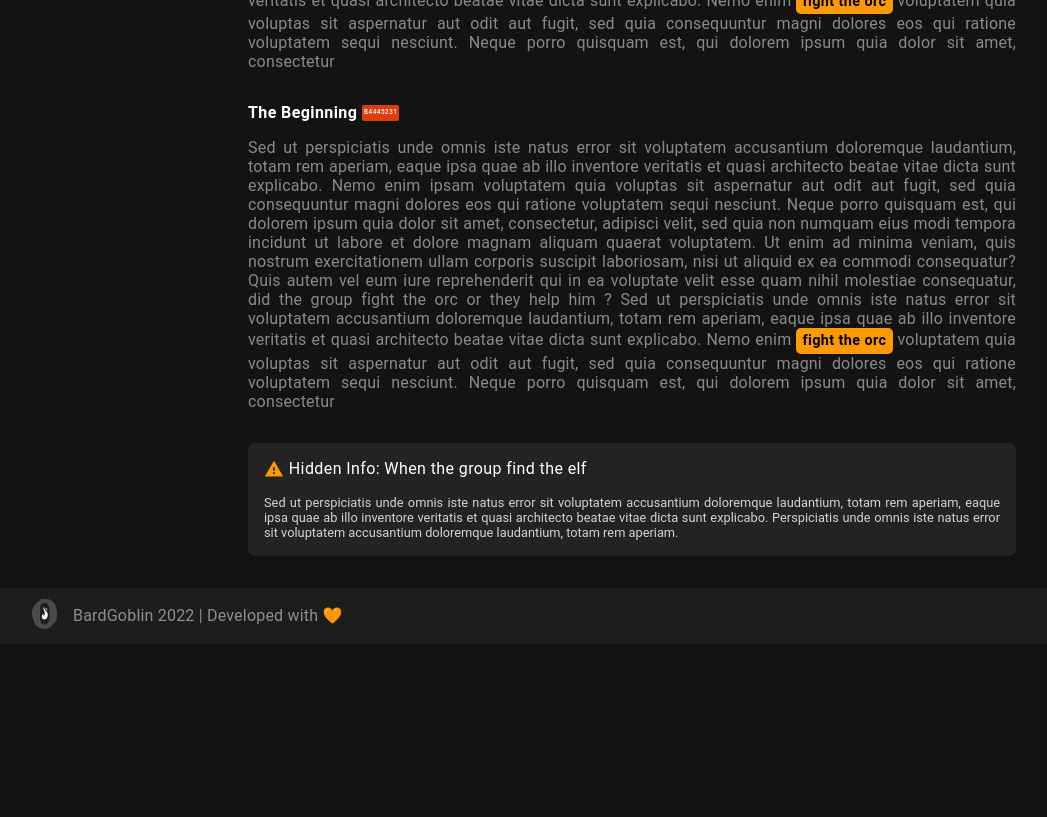
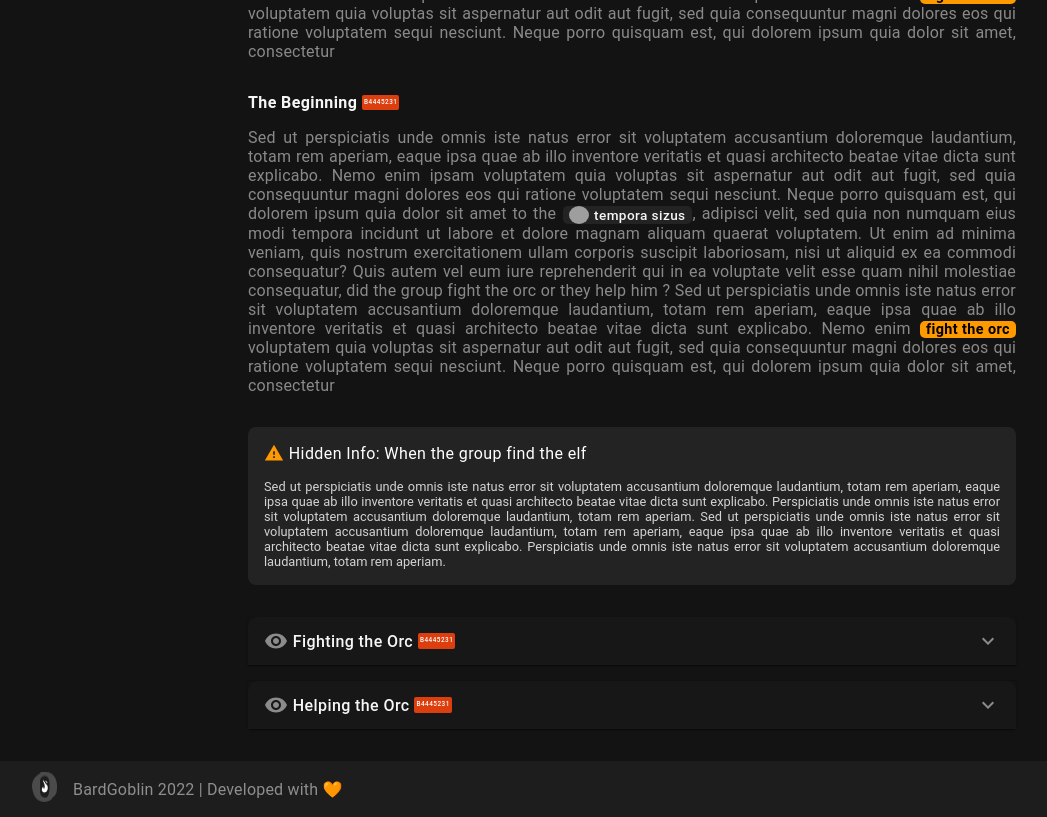
Before and after one commit to volpatocode/bardgoblin, a Next.js app: page /topic/topic in a window 1280 px wide. Shown: the part 1160-1977 px from the top of the page, without its empty margins (8-1055 px from the left). Before the commit the page ends 1804 px from the top, so only its background shows below. Built offline with nearby package versions, Linux system fonts and the light colour scheme; grey boxes are pictures that could not be loaded; a web font is replaced by a local one.

Commit message:
feat: optional quest accordion

```diff
--- /dev/null
+++ b/src/components/Topic/BadgeCharacter/index.tsx
@@ -0,0 +1,13 @@
+import React from "react";
+import { BadgeCharacter, CharacterImage } from "./styles";
+
+export type badgeType = {};
+
+export default function index({}: badgeType) {
+  return (
+    <BadgeCharacter>
+      <CharacterImage src="https://pbs.twimg.com/profile_images/1208753996418232321/oB769Osy_400x400.jpg" />
+      tempora sizus
+    </BadgeCharacter>
+  );
+}
--- /dev/null
+++ b/src/components/Topic/BadgeCharacter/styles.ts
@@ -0,0 +1,25 @@
+import styled from "@emotion/styled";
+import { Button } from "@mui/material";
+
+export const BadgeCharacter = styled(Button)`
+  color: #f6f6f6;
+  text-transform: none;
+  background: #232323;
+  font-size: 0.85rem;
+  padding: 0 6px;
+  border-radius: 5px;
+  line-height: normal;
+  letter-spacing: 0.4px;
+  font-weight: 500;
+  :hover {
+    background: #232323;
+  }
+  margin: 0 1px;
+`;
+
+export const CharacterImage = styled.img`
+  border-radius: 50%;
+  width: 20px;
+  height: 18px;
+  margin-right: 5px;
+`;
--- a/src/components/Topic/BadgeOption/styles.ts
+++ b/src/components/Topic/BadgeOption/styles.ts
@@ -11,6 +11,7 @@ export const BadgeOption = styled(Button)`
   transition: 200ms ease-in-out;
   min-width: 0;
   font-weight: 600;
+  line-height: normal;
   :hover {
     background: #FF9900;
   }
--- /dev/null
+++ b/src/components/Topic/OptionalQuestAccordion/index.tsx
@@ -0,0 +1,62 @@
+import React from "react";
+import BadgeID from "../BadgeID";
+
+import {
+  OptionalQuestAccordion,
+  StyledAccordion,
+  StyledAccordionDetails,
+  StyledAccordionSummary,
+  OptionalQuestInfo,
+  OptionalQuestTitle,
+  StyledVisibilityIcon,
+  StyledExpandMoreIcon,
+} from "./styles";
+
+export default function index() {
+  return (
+    <OptionalQuestAccordion>
+      <StyledAccordion>
+        <StyledAccordionSummary
+          expandIcon={<StyledExpandMoreIcon />}
+          aria-controls="panel1a-content"
+          id="panel1a-header"
+        >
+          <OptionalQuestTitle>
+            <StyledVisibilityIcon />
+            Fighting the Orc
+            <BadgeID/>
+          </OptionalQuestTitle>
+        </StyledAccordionSummary>
+        <StyledAccordionDetails>
+          <OptionalQuestInfo>
+            Sed ut perspiciatis unde omnis iste natus error sit voluptatem
+            accusantium doloremque laudantium, totam rem aperiam, eaque ipsa
+            quae ab illo inventore veritatis et quasi architecto beatae vitae
+            dicta sunt explicabo.
+          </OptionalQuestInfo>
+        </StyledAccordionDetails>
+      </StyledAccordion>
+      <StyledAccordion>
+        <StyledAccordionSummary
+          expandIcon={<StyledExpandMoreIcon />}
+          aria-controls="panel1a-content"
+          id="panel1a-header"
+        >
+          <OptionalQuestTitle>
+            <StyledVisibilityIcon />
+            Helping the Orc
+            <BadgeID/>
+          </OptionalQuestTitle>
+        </StyledAccordionSummary>
+        <StyledAccordionDetails>
+          <OptionalQuestInfo>
+            Sed ut perspiciatis unde omnis iste natus error sit voluptatem
+            accusantium doloremque laudantium, totam rem aperiam, eaque ipsa
+            quae ab illo inventore veritatis et quasi architecto beatae vitae
+            dicta sunt explicabo.
+          </OptionalQuestInfo>
+        </StyledAccordionDetails>
+      </StyledAccordion>
+    </OptionalQuestAccordion>
+  );
+}
--- /dev/null
+++ b/src/components/Topic/OptionalQuestAccordion/styles.ts
@@ -0,0 +1,54 @@
+import styled from "@emotion/styled";
+import { Box } from "@mui/material";
+import Accordion from "@mui/material/Accordion";
+import AccordionSummary from "@mui/material/AccordionSummary";
+import AccordionDetails from "@mui/material/AccordionDetails";
+import VisibilityIcon from "@mui/icons-material/Visibility";
+import ExpandMoreIcon from "@mui/icons-material/ExpandMore";
+
+export const OptionalQuestAccordion = styled(Box)`
+  display: flex;
+  flex-direction: column;
+  align-items: center;
+  gap: 1rem;
+`;
+
+export const StyledAccordion = styled(Accordion)`
+  background: transparent;
+`;
+
+export const StyledAccordionSummary = styled(AccordionSummary)`
+  background-color: #171717;
+  border-radius: 10px 10px 0 0;
+`;
+
+export const StyledAccordionDetails = styled(AccordionDetails)`
+  background-color: #171717;
+`;
+
+export const OptionalQuestTitle = styled.h4`
+  font-size: 1rem;
+  color: #f6f6f6;
+  font-weight:500;
+  letter-spacing: 0.4px;
+  text-align: center;
+  display: flex;
+  flex-direction: row;
+  align-items: center;
+  gap: 0.3rem;
+`;
+
+export const OptionalQuestInfo = styled.p`
+  text-align: justify;
+  font-size: 1rem;
+  letter-spacing: 0.2px;
+  color: #f6f6f6;
+`;
+
+export const StyledVisibilityIcon = styled(VisibilityIcon)`
+  color: rgba(255, 255, 255, 0.5);
+`;
+
+export const StyledExpandMoreIcon = styled(ExpandMoreIcon)`
+  color: rgba(255, 255, 255, 0.5);
+`;
--- a/src/components/Topic/TopicContent/index.tsx
+++ b/src/components/Topic/TopicContent/index.tsx
@@ -1,5 +1,6 @@
 import React from "react";
 import BadgeOption from "../BadgeOption";
+import BadgeCharacter from "../BadgeCharacter";
 
 import { TopicContent } from "./styles";
 
@@ -12,7 +13,7 @@ export default function index() {
       Nemo enim ipsam voluptatem quia voluptas sit aspernatur aut odit aut
       fugit, sed quia consequuntur magni dolores eos qui ratione voluptatem
       sequi nesciunt. Neque porro quisquam est, qui dolorem ipsum quia dolor sit
-      amet, consectetur, adipisci velit, sed quia non numquam eius modi tempora
+      amet to the <BadgeCharacter/>, adipisci velit, sed quia non numquam eius modi tempora
       incidunt ut labore et dolore magnam aliquam quaerat voluptatem. Ut enim ad
       minima veniam, quis nostrum exercitationem ullam corporis suscipit
       laboriosam, nisi ut aliquid ex ea commodi consequatur? Quis autem vel eum
--- a/src/components/Topic/TopicHiddenInfo/index.tsx
+++ b/src/components/Topic/TopicHiddenInfo/index.tsx
@@ -24,6 +24,10 @@ export default function index({}: introductionType) {
         accusantium doloremque laudantium, totam rem aperiam, eaque ipsa quae ab
         illo inventore veritatis et quasi architecto beatae vitae dicta sunt
         explicabo. Perspiciatis unde omnis iste natus error sit voluptatem
+        accusantium doloremque laudantium, totam rem aperiam. Sed ut perspiciatis unde omnis iste natus error sit voluptatem
+        accusantium doloremque laudantium, totam rem aperiam, eaque ipsa quae ab
+        illo inventore veritatis et quasi architecto beatae vitae dicta sunt
+        explicabo. Perspiciatis unde omnis iste natus error sit voluptatem
         accusantium doloremque laudantium, totam rem aperiam.
       </TopicHiddenInfoContent>
     </TopicHiddenInfoWrapper>
--- a/src/components/Topic/TopicIntroduction/index.tsx
+++ b/src/components/Topic/TopicIntroduction/index.tsx
@@ -12,7 +12,7 @@ export type introductionType = {};
 export default function index({}: introductionType) {
   return (
     <TopicIntroduction>
-      <IntroductionTitle>Introduction</IntroductionTitle>
+      <IntroductionTitle>• Introduction</IntroductionTitle>
       <TopicContent/>
       <IntroductionDivider />
     </TopicIntroduction>
--- a/src/components/Topic/TopicModule/styles.ts
+++ b/src/components/Topic/TopicModule/styles.ts
@@ -18,8 +18,8 @@ export const TopicModuleTitleWrapper = styled(Box)`
 
 export const TopicModuleTitle = styled.h4`
   font-size: 1rem;
-  color: #ffffff;
-  font-weight: 700;
+  color: #f6f6f6;
+  font-weight: bolder;
   letter-spacing: 0.4px;
   text-align: center;
 `;
--- a/src/pages/topic/topic.tsx
+++ b/src/pages/topic/topic.tsx
@@ -17,6 +17,7 @@ import BreadcrumbsWrapper from "../../components/Topic/Breadcrumbs";
 import TopicIntroduction from "../../components/Topic/TopicIntroduction";
 import TopicModule from "../../components/Topic/TopicModule";
 import TopicHiddenInfo from "../../components/Topic/TopicHiddenInfo";
+import OptionalQuestAccordion from "../../components/Topic/OptionalQuestAccordion";
 
 export default function index() {
   return (
@@ -42,6 +43,7 @@ export default function index() {
         <TopicModule/>
         <TopicModule/>
         <TopicHiddenInfo/>
+        <OptionalQuestAccordion/>
 
       </TopicContent>
       <Footer />
```
Also changed, not shown: src/components/Topic/topicStyles.ts (deleted, +0 -16 lines).
